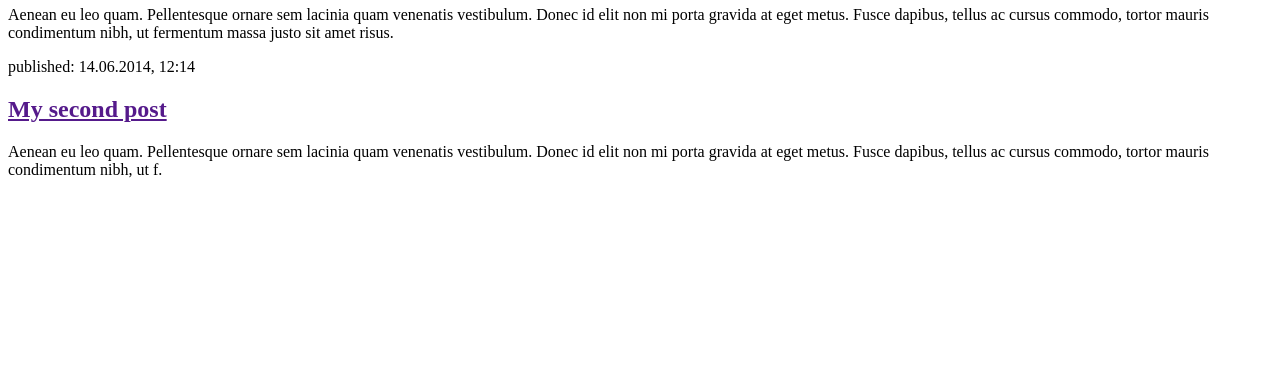
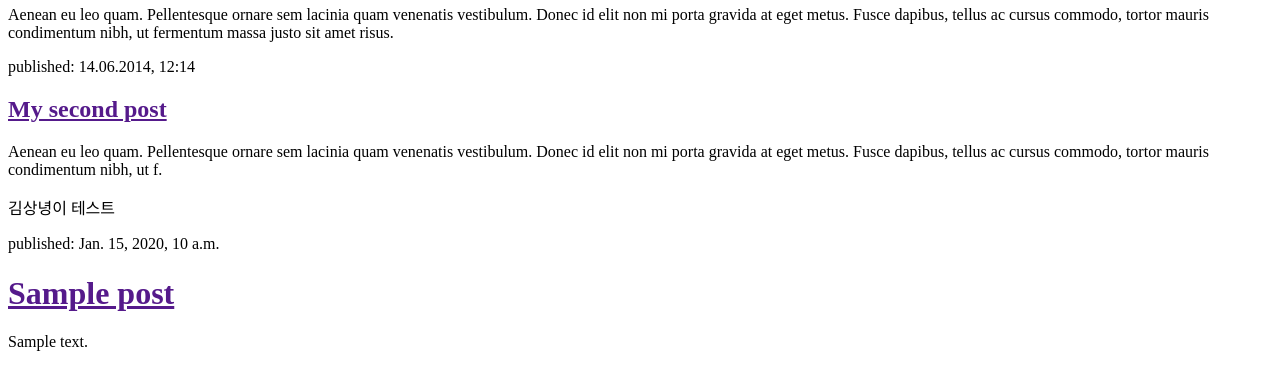
Before and after one commit to snkim123/my-first-blog, a Django app: template blog/templates/blog/post_list.html in a window 1280 px wide. Shown: the part 145-535 px from the top of the page. Run offline with Django 3.2, Linux system fonts and the light colour scheme; data comes from the database, SQL or seed files in the repository; both versions use the stored data as it was after the commit; the template is opened without the code that fills it: most values are stand-ins (such as "Sample title", 1, 10 or a date in 2020).

Commit message:
modified templat to display posts from database

```diff
--- a/blog/templates/blog/post_list.html
+++ b/blog/templates/blog/post_list.html
@@ -19,5 +19,16 @@
                 <h2><a href="">My second post</a></h2>
                 <p>Aenean eu leo quam. Pellentesque ornare sem lacinia quam venenatis vestibulum. Donec id elit non mi porta gravida at eget metus. Fusce dapibus, tellus ac cursus commodo, tortor mauris condimentum nibh, ut f.</p>
             </div>
+
+
+            <div> 김상녕이 테스트</div>
+
+            {% for post in posts %}
+                <div>
+                    <p>published: {{ post.published_date }}</p>
+                    <h1><a href="">{{ post.title }}</a></h1>
+                    <p>{{ post.text|linebreaksbr }}</p>
+                </div>
+            {% endfor %}
         </body>
 </html>
--- a/blog/views.py
+++ b/blog/views.py
@@ -1,6 +1,10 @@
 from django.shortcuts import render
+from django.utils import timezone
+from .models import Post
 
 # Create your views here.
 
 def post_list(request):
-    return render(request, 'blog/post_list.html', {})
+    #posts = Post.objects.filter(published_date__lte=timezone.now()).order_by('published_date')
+    posts = Post.objects.all()
+    return render(request, 'blog/post_list.html', {'posts':posts})
```
Also changed, not shown: db/mysite.db.
